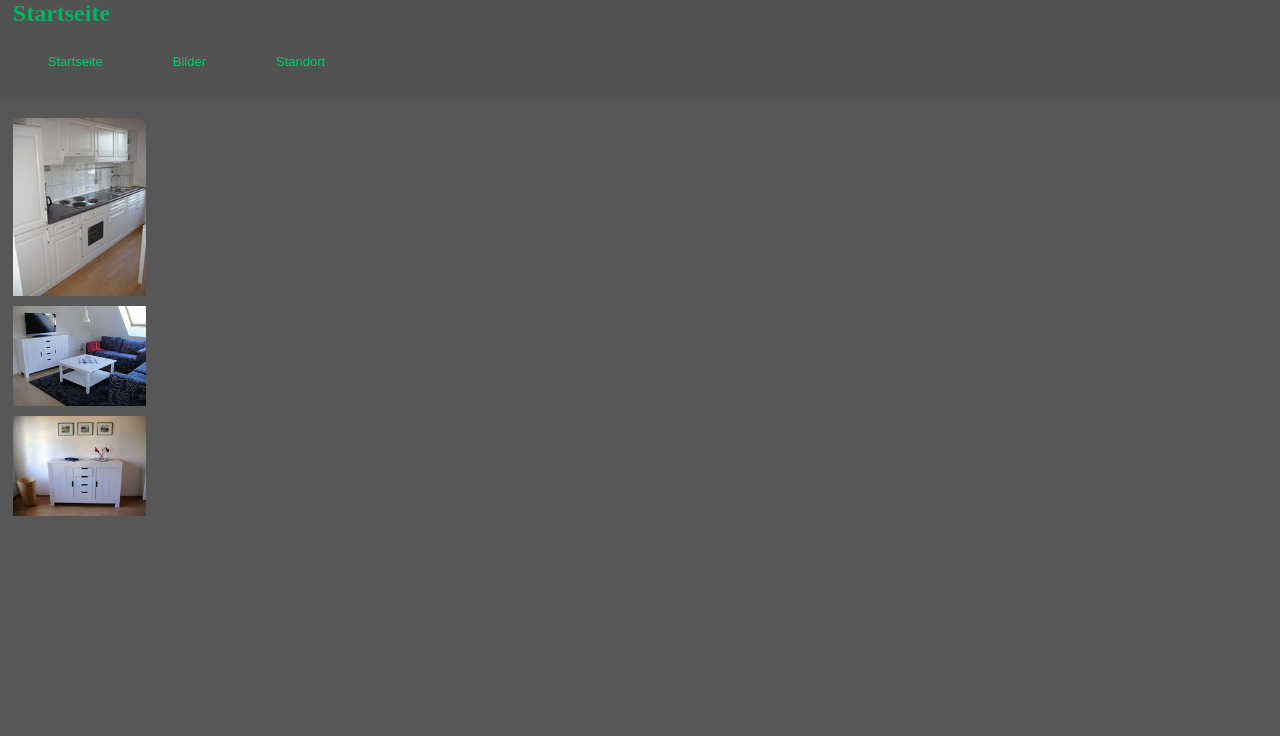
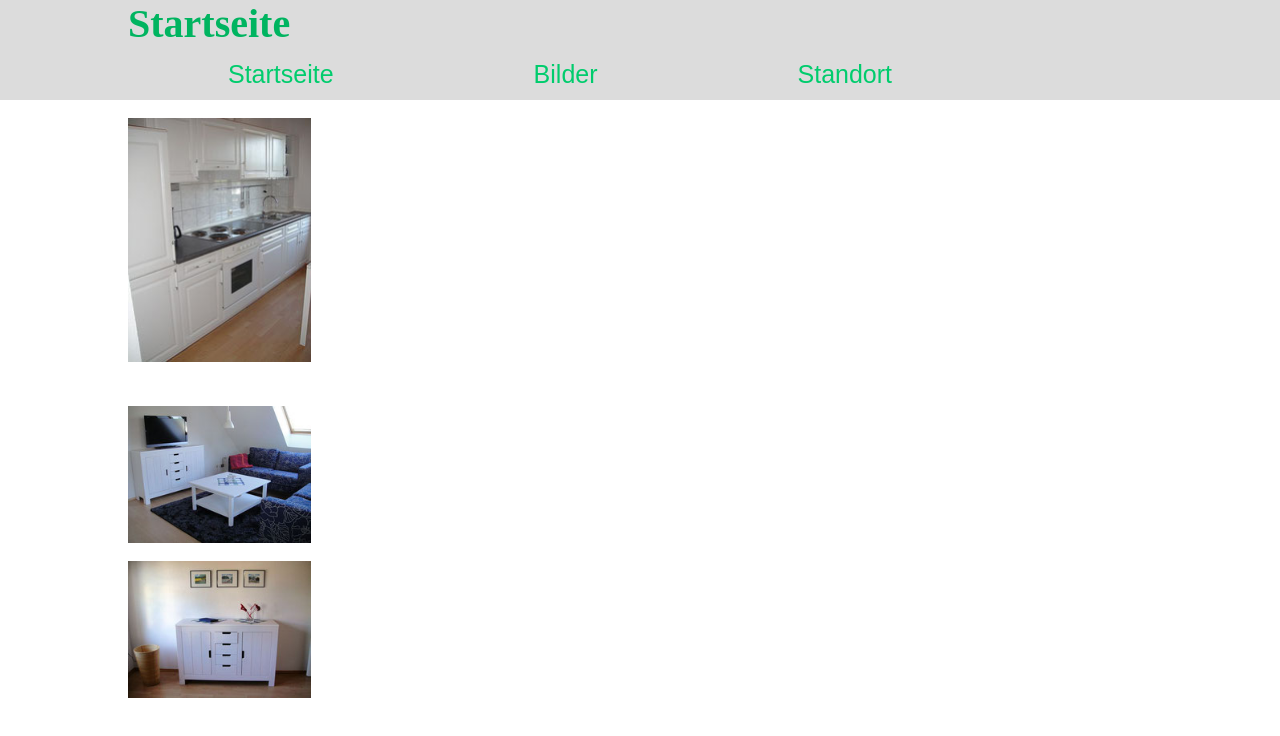
Before and after one commit to Tazeeeee/fewo-sabine, a plain HTML site: page index.html in a window 1280 px wide. Drawn offline with Linux system fonts and the light colour scheme.

Commit message:
Add files via upload

```diff
--- a/style.css
+++ b/style.css
@@ -4,11 +4,7 @@
 }
 
 body {
-  background-color: rgb(87, 87, 87);
-}
-
-p {
-  font-size: 20;
+  background-color: #fff;
 }
 
 .wrapper {
@@ -50,7 +46,7 @@ p {
 nav {
   width: 100%;
   height: 100px;
-  background-color: rgb(82, 82, 82);
+  background-color: #DCDCDC;
 }
 
 ul li {
@@ -65,7 +61,7 @@ ul li {
   font-size: 13px;
   font-family: fantasy;
   color: #00cc6d;
-  padding: 0 35px;
+  padding: 0 33px;
 }
 
 .list li {
@@ -75,3 +71,133 @@ ul li {
 .list li a:hover {
   color: #00924e;
 }
+
+
+/* ######################################################################
+TABLET
+###################################################################### */
+
+
+@media only screen and (min-width: 768px) {
+
+  * {
+    margin: 0;
+    padding: 0;
+  }
+
+  .wrapper {
+    margin: 0 auto;
+    width: 90%;
+  }
+
+  .img-kitchen {
+    width: 163px;
+    height: 208px;
+    background-image: url(img/imgkitchen.jpg);
+    background-size: contain;
+    background-repeat: no-repeat;
+    padding-bottom: 30px;
+  }
+
+  .img-lr {
+    width: 163px;
+    height: 130.3px;
+    background-image: url(img/imglr.jpg);
+    background-size: contain;
+    background-repeat: no-repeat;
+    padding-bottom: 10px;
+  }
+
+  .img-hw {
+    width: 163px;
+    height: 130.3px;
+    background-image: url(img/imghw.jpg);
+    background-size: contain;
+    background-repeat: no-repeat;
+    object-position: top;
+  }
+
+  .title{
+    color: #00b460;
+    font-size: 38px;
+  }
+
+  nav {
+    width: 100%;
+    height: 100px;
+  }
+
+  ul li {
+    list-style: none;
+    float: left;
+    line-height: 50px;
+  }
+
+  .list li a {
+    font-size: 22px;
+    padding: 0 70px;
+  }
+
+}
+
+@media only screen and (min-width: 1200px) {
+
+  * {
+    margin: 0;
+    padding: 0;
+  }
+
+  .wrapper {
+    margin: 0 auto;
+    width: 80%;
+  }
+
+  .img-kitchen {
+    width: 183px;
+    height: 228px;
+    background-image: url(img/imgkitchen.jpg);
+    background-size: contain;
+    background-repeat: no-repeat;
+    padding-bottom: 60px;
+  }
+
+  .img-lr {
+    width: 183px;
+    height: 150.3px;
+    background-image: url(img/imglr.jpg);
+    background-size: contain;
+    background-repeat: no-repeat;
+    padding-bottom: 5px;
+  }
+
+  .img-hw {
+    width: 183px;
+    height: 150.3px;
+    background-image: url(img/imghw.jpg);
+    background-size: contain;
+    background-repeat: no-repeat;
+    object-position: top;
+  }
+
+  .title{
+    color: #00b460;
+    font-size: 40px;
+  }
+
+  nav {
+    width: 100%;
+    height: 100px;
+  }
+
+  ul li {
+    list-style: none;
+    float: left;
+    line-height: 54px;
+  }
+
+  .list li a {
+    font-size: 25px;
+    padding: 0 100px;
+  }
+
+}
```
